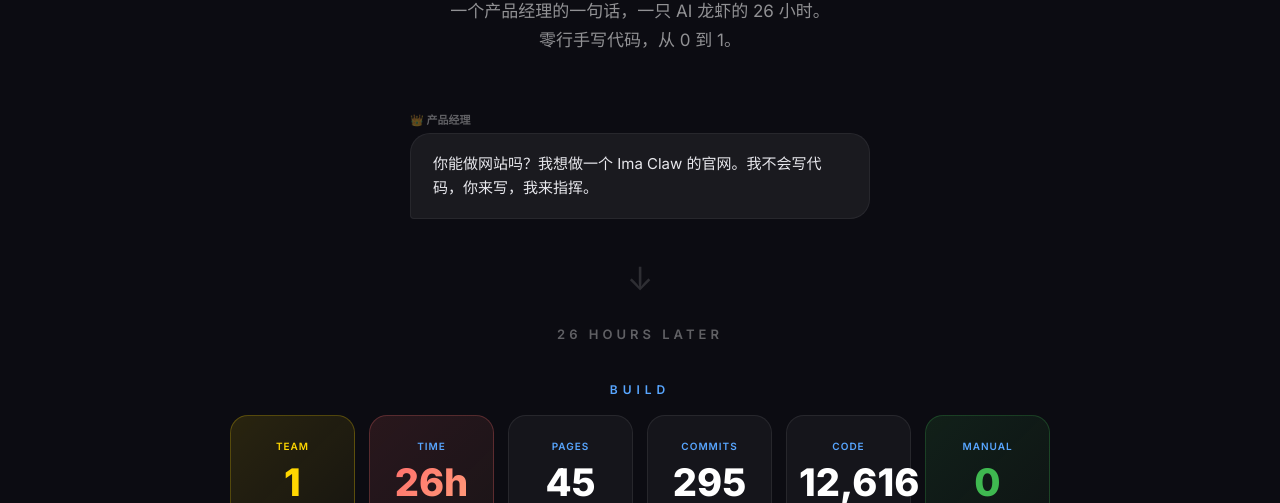
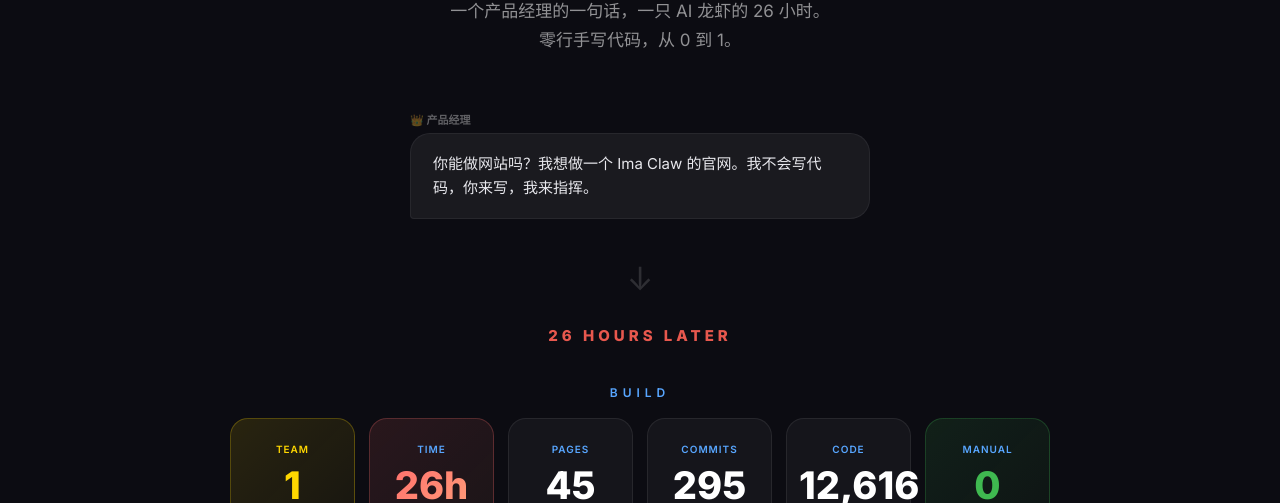
Before and after one commit to imaclaw/ima-claw, a plain HTML site: page blog/release-v1.html in a window 1280 px wide. Shown: the part 297-800 px from the top of the page. Drawn offline with Linux system fonts and the light colour scheme.

Commit message:
style: highlight '26 HOURS LATER' in lobster red

```diff
--- a/blog/release-v1.html
+++ b/blog/release-v1.html
@@ -45,7 +45,7 @@
 
 /* Arrow */
 .arrow{text-align:center;font-size:32px;color:var(--text-3);margin:28px 0;opacity:0.4}
-.time-label{text-align:center;font-size:13px;color:var(--text-3);letter-spacing:4px;font-weight:600;margin-bottom:40px}
+.time-label{text-align:center;font-size:15px;color:var(--lobster-light);letter-spacing:4px;font-weight:800;margin-bottom:40px}
 
 /* Stats grid */
 .section-label{text-align:center;font-size:12px;color:#58a6ff;font-weight:600;letter-spacing:5px;margin-bottom:18px}
```
